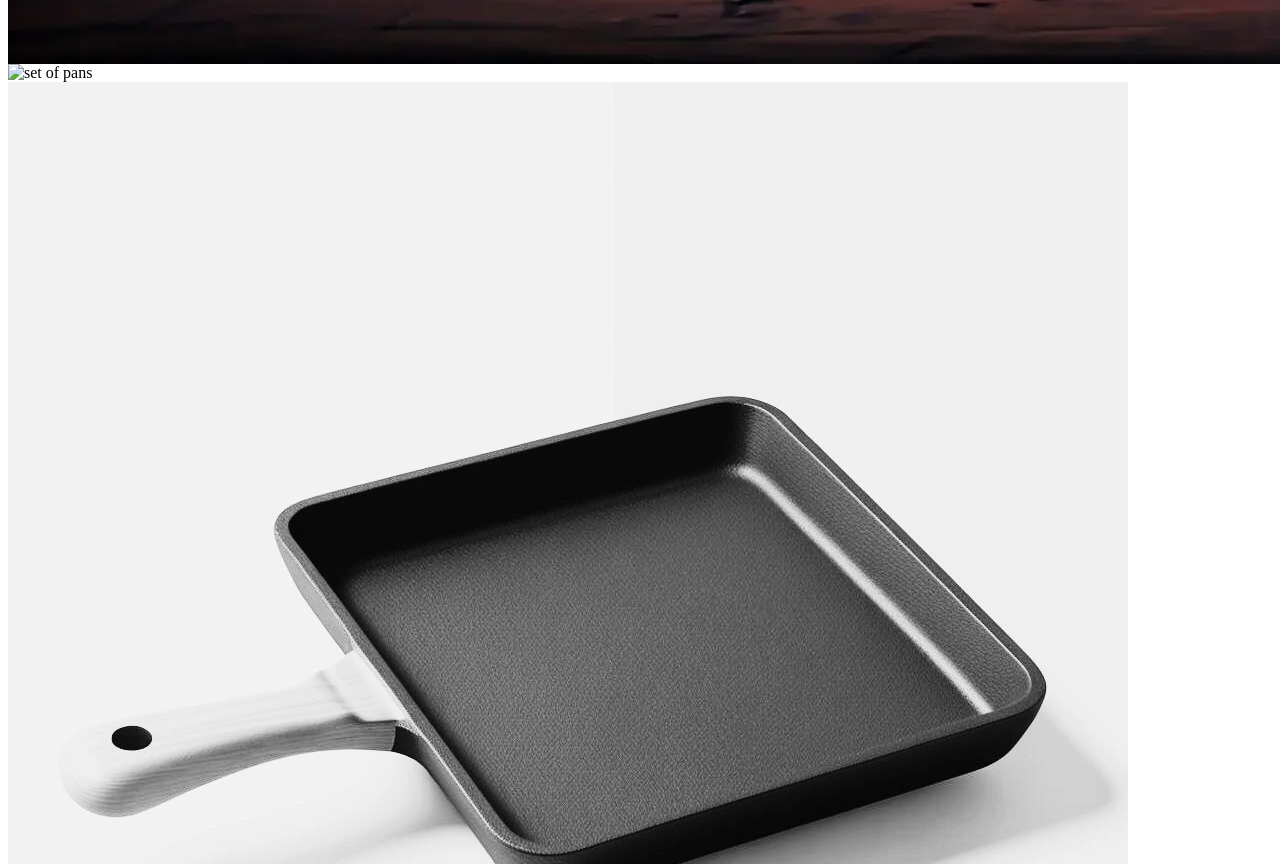
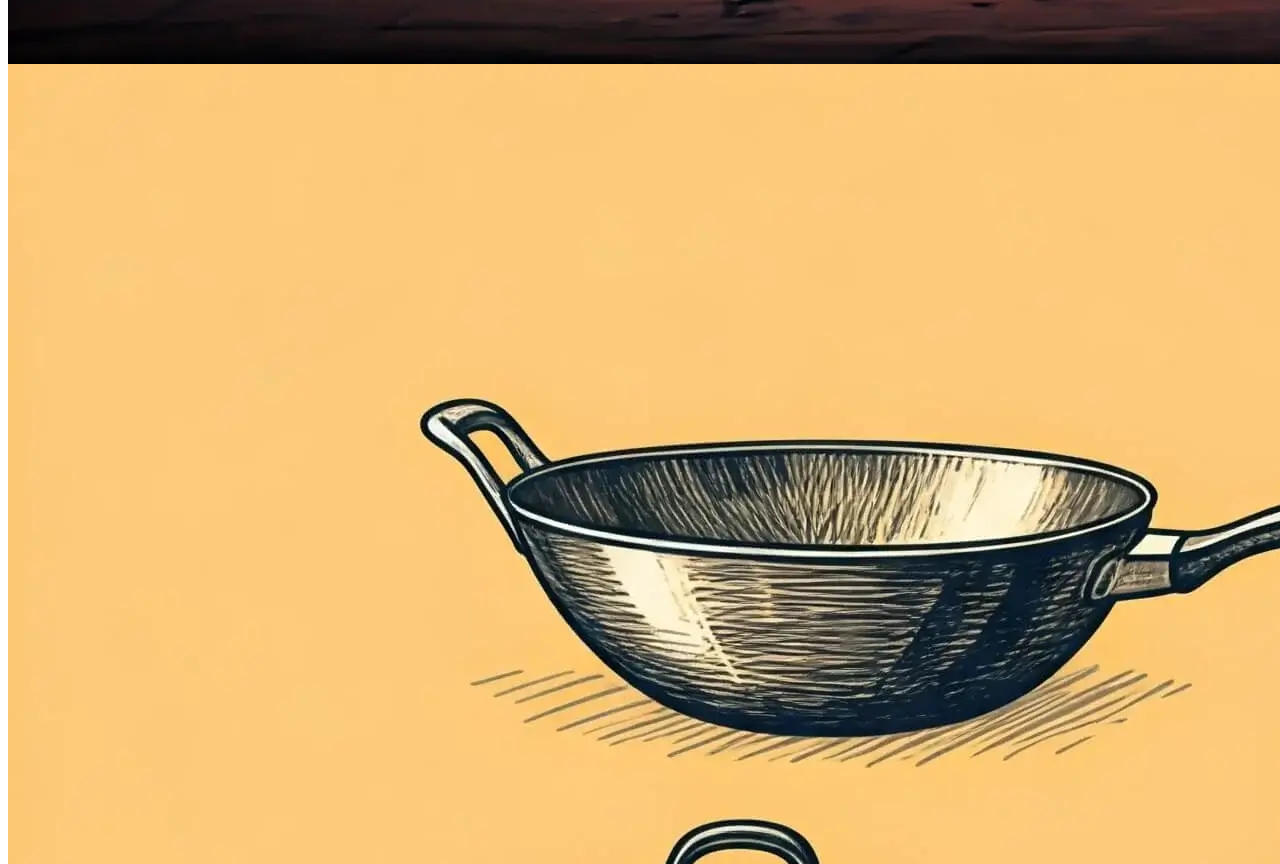
Before and after one commit to Hryhorii-Shtanko/Skovoridki, a website: page index.deals.html in a window 1280 px wide. Shown: the part 7956-8820 px from the top of the page. Drawn offline with Linux system fonts and the light colour scheme.

Commit message:
Fix few files, exept deploy.yml

```diff
--- a/index.deals.html
+++ b/index.deals.html
@@ -49,7 +49,7 @@
             </div>
             <div class="carousel-item">
                 <img
-                    src="img/set of four pans and pot.webp"
+                    src="img/set-of-four-pans-and-pot.webp"
                     class="d-block w-50 mx-auto"
                     alt="set of pans"
                 />
```
Also changed, not shown: 1 other file.
